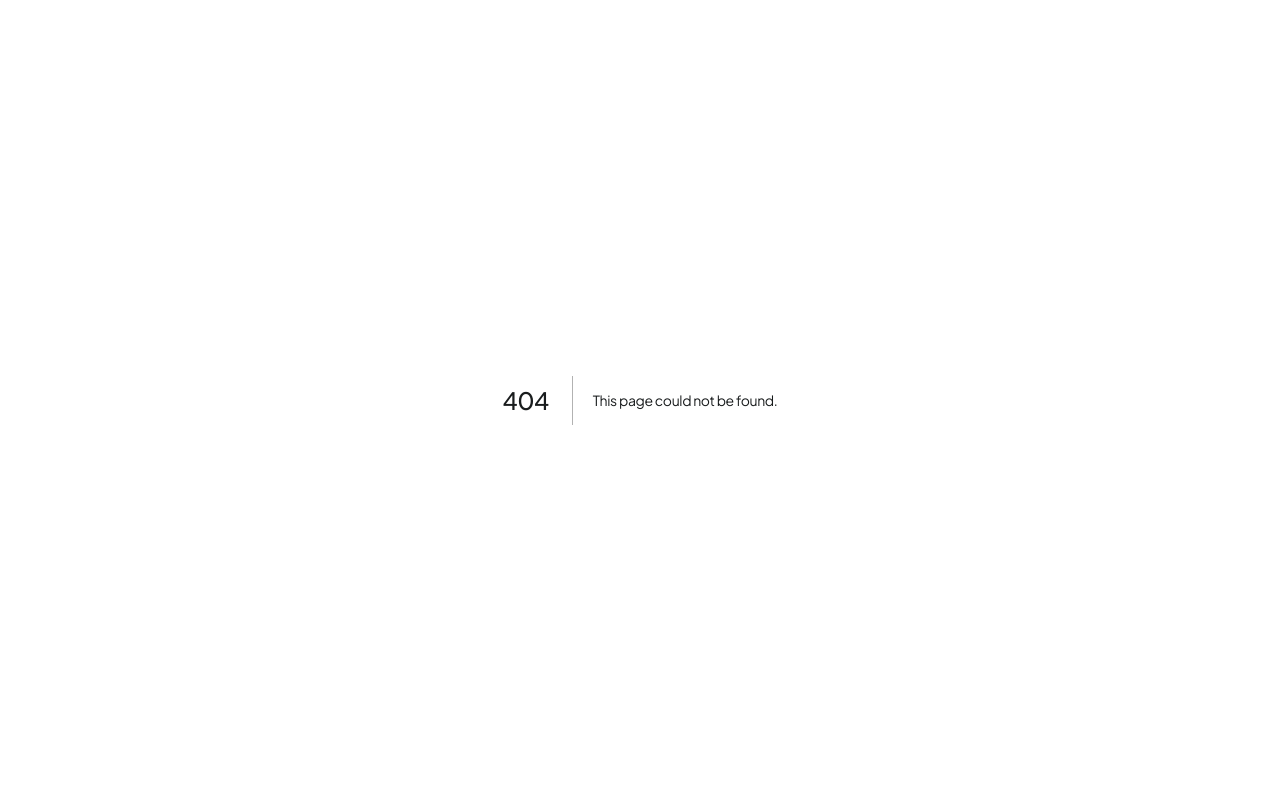
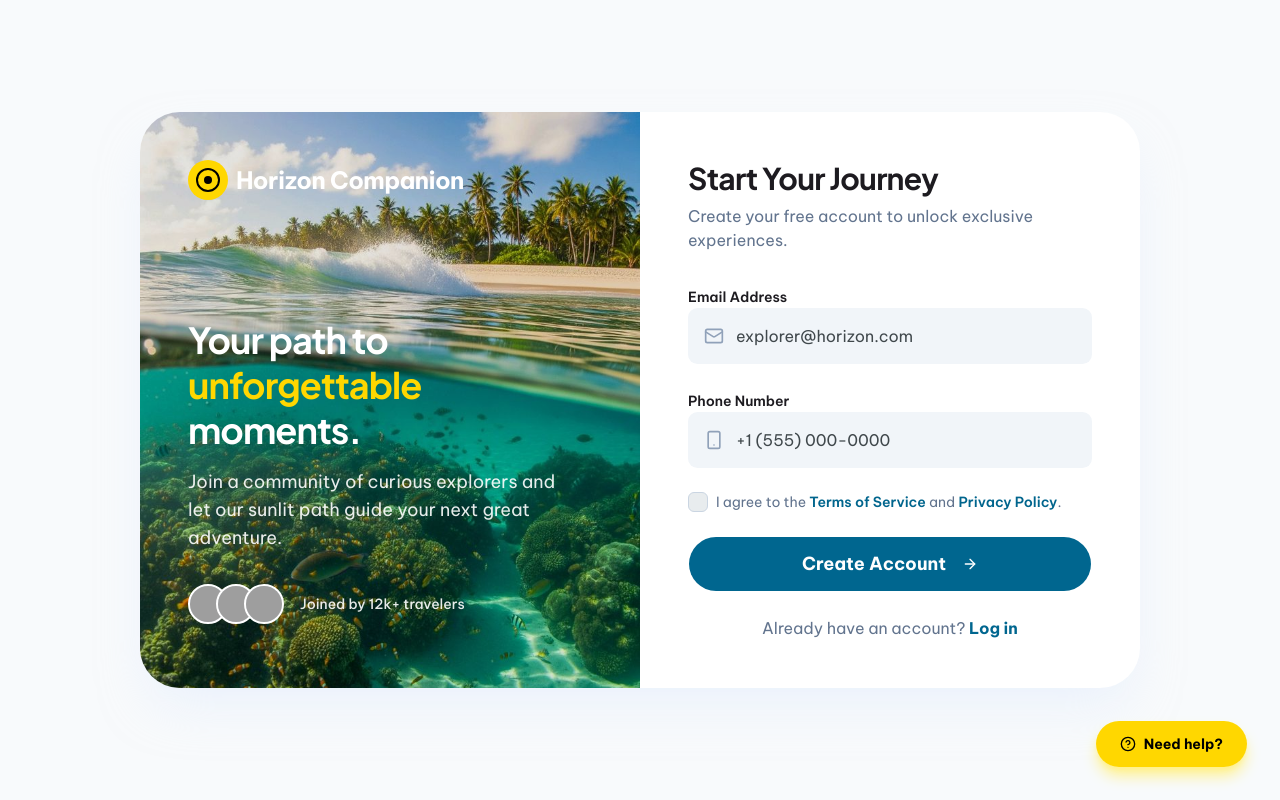
Before and after one commit to Sourav1018/TM-FE, a Next.js app: page /auth/signup in a window 1280 px wide. Before the commit this address had no page. Built offline with nearby package versions, Linux system fonts and the light colour scheme; grey boxes are pictures that could not be loaded.

Commit message:
feat: implement signup page with a new checkbox component and configured remote image patterns.

```diff
--- /dev/null
+++ b/app/auth/signup/page.tsx
@@ -0,0 +1,141 @@
+"use client"
+
+import React from "react"
+import Link from "next/link"
+import Image from "next/image"
+import { Mail, Smartphone, ArrowRight, HelpCircle } from "lucide-react"
+import { Button } from "@/components/ui/button"
+import { Input } from "@/components/ui/input"
+import { Checkbox } from "@/components/ui/checkbox"
+
+export default function SignupPage() {
+  return (
+    <div className="flex min-h-screen items-center justify-center bg-[#F8FAFC] p-4 md:p-8">
+      {/* Main Container */}
+      <div className="flex w-full max-w-[1000px] overflow-hidden rounded-[2.5rem] bg-white shadow-2xl shadow-blue-100/50">
+
+        {/* Left Side - Image & Branding */}
+        <div className="relative hidden w-1/2 md:block">
+          <Image
+            src="/images/signup.png"
+            alt="Signup Background"
+            fill
+            className="object-cover"
+            priority
+          />
+          {/* Overlay Content */}
+          <div className="absolute inset-0 flex flex-col p-12 text-white bg-black/10">
+            {/* Logo Section */}
+            <div className="flex items-center gap-2">
+              <div className="flex h-10 w-10 items-center justify-center rounded-full bg-[#FFD700]">
+                <div className="h-6 w-6 border-2 border-black rounded-full flex items-center justify-center">
+                  <div className="h-2 w-2 bg-black rounded-full" />
+                </div>
+              </div>
+              <span className="text-xl md:text-2xl font-bold tracking-tight text-white">Horizon Companion</span>
+            </div>
+
+            {/* Bottom Content Group (Hero Text + Social Proof) */}
+            <div className="mt-auto space-y-8 pb-4">
+              {/* Hero Text */}
+              <div className="space-y-4">
+                <h1 className="text-3xl md:text-4xl font-bold leading-tight text-white">
+                  Your path to <br />
+                  <span className="text-[#FFD700]">unforgettable</span> moments.
+                </h1>
+                <p className="text-base md:text-lg opacity-90 max-w-sm">
+                  Join a community of curious explorers and let our sunlit path guide your next great adventure.
+                </p>
+              </div>
+
+              {/* Social Proof */}
+              <div className="flex items-center gap-4">
+                <div className="flex -space-x-3">
+                  {[1, 2, 3].map((i) => (
+                    <div key={i} className="relative h-10 w-10 overflow-hidden rounded-full border-2 border-white bg-slate-200">
+                      <Image
+                        src={`https://i.pravatar.cc/100?u=${i + 10}`}
+                        alt="user"
+                        fill
+                        className="object-cover"
+                      />
+                    </div>
+                  ))}
+                </div>
+                <p className="text-sm font-medium opacity-90">Joined by 12k+ travelers</p>
+              </div>
+            </div>
+          </div>
+        </div>
+
+        {/* Right Side - Signup Form */}
+        <div className="flex w-full flex-col p-8 md:w-1/2 md:p-12">
+          {/* Header */}
+          <div className="mb-8">
+            <h2 className="text-2xl md:text-3xl font-bold text-[#1D1B20]">Start Your Journey</h2>
+            <p className="mt-2 text-sm md:text-base text-slate-500">Create your free account to unlock exclusive experiences.</p>
+          </div>
+
+          {/* Form */}
+          <form className="space-y-6" onSubmit={(e) => e.preventDefault()}>
+            {/* Email Address */}
+            <div className="space-y-2">
+              <label className="text-sm font-semibold text-[#1D1B20]">Email Address</label>
+              <div className="relative group">
+                <Mail className="absolute left-4 top-1/2 h-5 w-5 -translate-y-1/2 text-slate-400 transition-colors group-focus-within:text-primary" />
+                <Input
+                  type="email"
+                  placeholder="explorer@horizon.com"
+                  className="h-14 border-none bg-slate-100 pl-12 pr-4 text-base focus-visible:ring-2 focus-visible:ring-primary/20"
+                />
+              </div>
+            </div>
+
+            {/* Phone Number */}
+            <div className="space-y-2">
+              <label className="text-sm font-semibold text-[#1D1B20]">Phone Number</label>
+              <div className="relative group">
+                <Smartphone className="absolute left-4 top-1/2 h-5 w-5 -translate-y-1/2 text-slate-400 transition-colors group-focus-within:text-primary" />
+                <Input
+                  type="tel"
+                  placeholder="+1 (555) 000-0000"
+                  className="h-14 border-none bg-slate-100 pl-12 pr-4 text-base focus-visible:ring-2 focus-visible:ring-primary/20"
+                />
+              </div>
+            </div>
+
+            {/* Terms & Privacy */}
+            <div className="flex items-start lg:items-center gap-2">
+              <Checkbox id="terms" className="h-5 w-5 border-slate-300 accent-primary" />
+              <label htmlFor="terms" className="text-sm text-slate-500">
+                I agree to the <Link href="#" className="font-semibold text-primary underline-offset-4 hover:underline">Terms of Service</Link> and <Link href="#" className="font-semibold text-primary underline-offset-4 hover:underline">Privacy Policy</Link>.
+              </label>
+            </div>
+
+            {/* Submit Button */}
+            <Button className="h-14 w-full bg-[#00668F] text-lg font-bold hover:bg-[#005578]">
+              Create Account
+              <ArrowRight className="ml-2 h-5 w-5" />
+            </Button>
+
+            {/* Footer */}
+            <p className="text-center text-slate-500">
+              Already have an account?{" "}
+              <Link href="#" className="font-bold text-[#00668F] hover:underline">
+                Log in
+              </Link>
+            </p>
+          </form>
+        </div>
+      </div>
+
+      {/* Floating Help Button */}
+      <div className="fixed bottom-8 right-8">
+        <Button className="h-12 gap-2 bg-[#FFD700] px-6 font-bold text-black shadow-lg shadow-yellow-200 hover:bg-[#FFC800]">
+          <HelpCircle className="h-5 w-5" />
+          Need help?
+        </Button>
+      </div>
+    </div>
+  )
+}
--- /dev/null
+++ b/components/ui/checkbox.tsx
@@ -0,0 +1,31 @@
+"use client"
+
+import { Checkbox as CheckboxPrimitive } from "@base-ui/react/checkbox"
+
+import { cn } from "@/lib/utils"
+import { CheckIcon } from "lucide-react"
+
+function Checkbox({ className, ...props }: CheckboxPrimitive.Root.Props) {
+  return (
+    <CheckboxPrimitive.Root
+      data-slot="checkbox"
+      className={cn(
+        "peer relative flex h-5 w-5 shrink-0 items-center justify-center rounded-[6px] border-1 bg-muted transition-all outline-none",
+        "focus-visible:ring-2 focus-visible:ring-ring/30",
+        "data-checked:bg-transparent data-checked:ring-2 data-checked:ring-ring/30",
+        "disabled:cursor-not-allowed disabled:opacity-50",
+        className
+      )}
+      {...props}
+    >
+      <CheckboxPrimitive.Indicator
+        data-slot="checkbox-indicator"
+        className="flex h-full w-full items-center justify-center bg-primary rounded-[4px] text-primary-foreground transition-none"
+      >
+        <CheckIcon className="h-3.5 w-3.5" />
+      </CheckboxPrimitive.Indicator>
+    </CheckboxPrimitive.Root>
+  )
+}
+
+export { Checkbox }
--- a/next.config.mjs
+++ b/next.config.mjs
@@ -1,4 +1,27 @@
 /** @type {import('next').NextConfig} */
-const nextConfig = {}
+const nextConfig = {
+  images: {
+    remotePatterns: [
+      {
+        protocol: 'https',
+        hostname: 'api.dicebear.com',
+        port: '',
+        pathname: '/**',
+      },
+      {
+        protocol: 'https',
+        hostname: 'lh3.googleusercontent.com',
+        port: '',
+        pathname: '/**',
+      },
+      {
+        protocol: 'https',
+        hostname: 'i.pravatar.cc',
+        port: '',
+        pathname: '/**',
+      },
+    ],
+  },
+}
 
 export default nextConfig
```
Also changed, not shown: public/images/signup-bg.png (added), public/images/signup.png (added).
